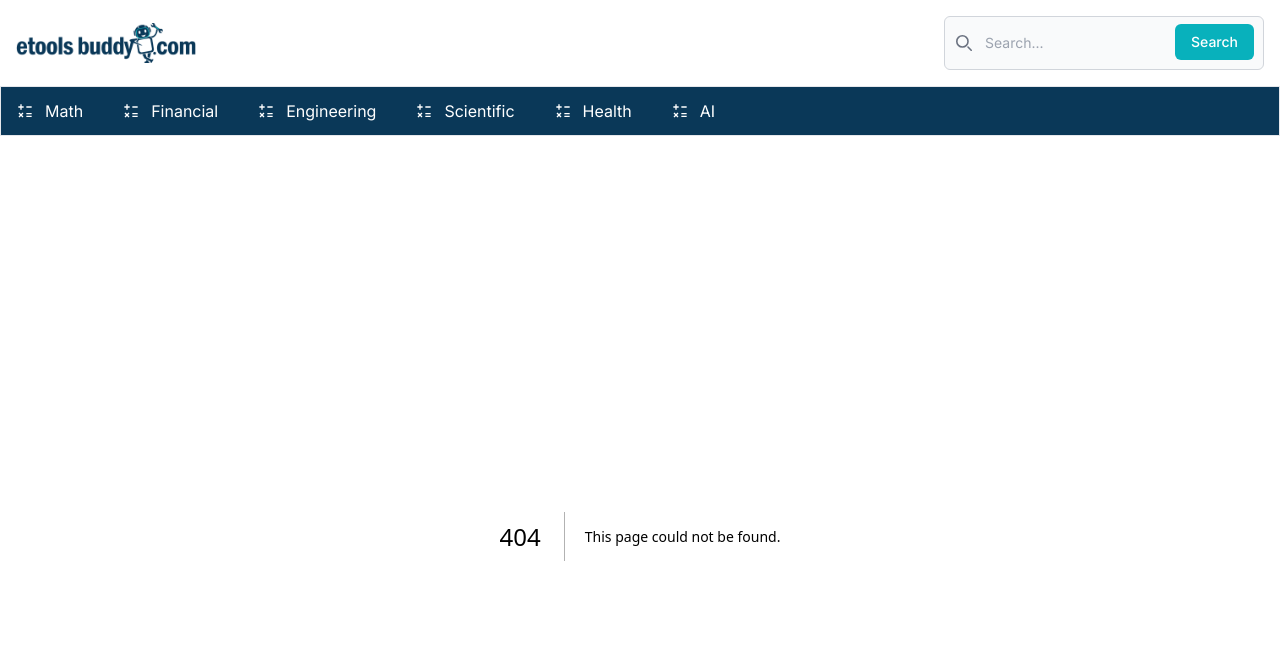
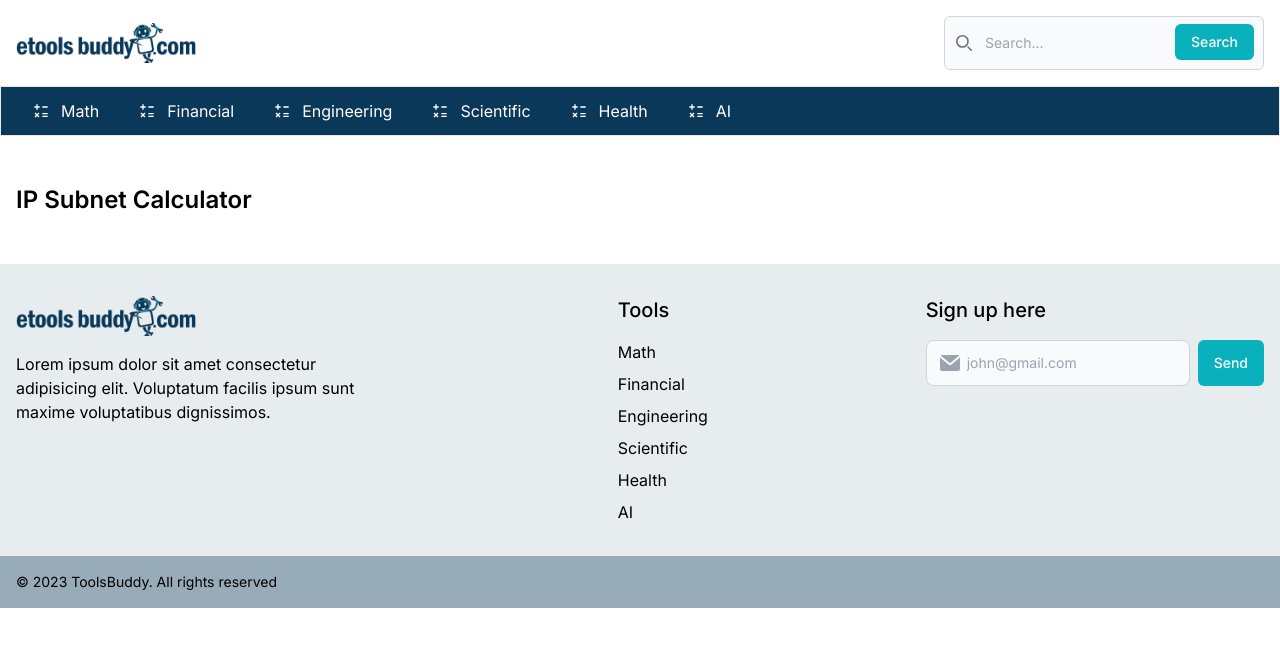
Before and after one commit to Salgaduwml/etools, a Next.js app: page /IPSubnetCalculator in a window 1280 px wide. Before the commit this address had no page. Shown: the top 646 px of the page. Built offline with nearby package versions, Linux system fonts and the light colour scheme.

Commit message:
Add footer

```diff
--- /dev/null
+++ b/src/Tools.js
@@ -0,0 +1,33 @@
+import { BiMath } from "react-icons/bi";
+export const tools = [
+  {
+    name: "Math",
+    url: "/",
+    icon: <BiMath />,
+  },
+  {
+    name: "Financial",
+    url: "/",
+    icon: <BiMath />,
+  },
+  {
+    name: "Engineering",
+    url: "/",
+    icon: <BiMath />,
+  },
+  {
+    name: "Scientific",
+    url: "/",
+    icon: <BiMath />,
+  },
+  {
+    name: "Health",
+    url: "/",
+    icon: <BiMath />,
+  },
+  {
+    name: "AI",
+    url: "/IPSubnetCalculator",
+    icon: <BiMath />,
+  },
+];
--- /dev/null
+++ b/src/app/IPSubnetCalculator/page.jsx
@@ -0,0 +1,11 @@
+import React from "react";
+
+const IPSubnetCalculator = () => {
+  return (
+    <div className="max-w-7xl mx-auto px-4 py-12">
+      <h1 className="text-2xl font-semibold">IP Subnet Calculator</h1>
+    </div>
+  );
+};
+
+export default IPSubnetCalculator;
--- a/src/app/layout.js
+++ b/src/app/layout.js
@@ -1,6 +1,7 @@
 import Navbar from "@/components/Navbar";
 import "./globals.css";
 import { Inter } from "next/font/google";
+import Footer from "@/components/Footer";
 
 const inter = Inter({ subsets: ["latin"] });
 
@@ -15,6 +16,7 @@ export default function RootLayout({ children }) {
       <body className={inter.className}>
         <Navbar />
         {children}
+        <Footer />
       </body>
     </html>
   );
--- a/src/app/page.jsx
+++ b/src/app/page.jsx
@@ -3,7 +3,7 @@ import Image from "next/image";
 export default function Home() {
   return (
     <main>
-      <h1>Initial Project</h1>
+      <h1>Home Page</h1>
     </main>
   );
 }
--- /dev/null
+++ b/src/components/Footer.jsx
@@ -0,0 +1,69 @@
+import Image from "next/image";
+
+import { tools } from "@/Tools";
+import Link from "next/link";
+
+const Footer = () => {
+  return (
+    <footer className="w-full bg-brand-dark-300">
+      <div className="max-w-7xl mx-auto py-8 px-4 flex flex-col md:flex-row items-start justify-start md:justify-between gap-8">
+        <div className="flex flex-col gap-4">
+          <Image
+            width={180}
+            height={50}
+            src={"/etools-logo.png"}
+            alt="etools logo"
+          />
+          <p className="max-w-sm">
+            Lorem ipsum dolor sit amet consectetur adipisicing elit. Voluptatum
+            facilis ipsum sunt maxime voluptatibus dignissimos.
+          </p>
+        </div>
+        <div className="flex flex-col gap-4">
+          <h4 className="text-xl font-medium">Tools</h4>
+          <div className="flex flex-col gap-2 items-start justify-start">
+            {tools.map((tool, i) => (
+              <Link key={i} href={tool.url}>
+                {tool.name}
+              </Link>
+            ))}
+          </div>
+        </div>
+        <div className="flex flex-col gap-4">
+          <h4 className="text-xl font-medium">Sign up here</h4>
+          <div className="flex gap-2">
+            <div className="relative">
+              <div className="absolute inset-y-0 left-0 flex items-center pl-3.5 pointer-events-none">
+                <svg
+                  className="w-5 h-5 text-gray-400"
+                  aria-hidden="true"
+                  xmlns="http://www.w3.org/2000/svg"
+                  fill="currentColor"
+                  viewBox="0 0 20 16"
+                >
+                  <path d="m10.036 8.278 9.258-7.79A1.979 1.979 0 0 0 18 0H2A1.987 1.987 0 0 0 .641.541l9.395 7.737Z" />
+                  <path d="M11.241 9.817c-.36.275-.801.425-1.255.427-.428 0-.845-.138-1.187-.395L0 2.6V14a2 2 0 0 0 2 2h16a2 2 0 0 0 2-2V2.5l-8.759 7.317Z" />
+                </svg>
+              </div>
+              <input
+                type="text"
+                className="bg-gray-50 border border-gray-300 text-gray-900 text-sm rounded-lg focus:ring-blue-500 focus:border-blue-500 block w-full pl-10 p-3"
+                placeholder="john@gmail.com"
+              />
+            </div>
+            <button className="text-white bg-light-blue-400 hover:bg-light-blue-500 focus:ring-4 focus:outline-none focus:ring-blue-300 font-medium rounded-md text-sm px-4 py-2">
+              Send
+            </button>
+          </div>
+        </div>
+      </div>
+      <div className="bg-brand-dark-500">
+        <div className="max-w-7xl p-4 mx-auto text-sm">
+          <p>© 2023 ToolsBuddy. All rights reserved</p>
+        </div>
+      </div>
+    </footer>
+  );
+};
+
+export default Footer;
--- a/src/components/MobileNav.jsx
+++ b/src/components/MobileNav.jsx
@@ -2,7 +2,7 @@ import Link from "next/link";
 import { RxHamburgerMenu } from "react-icons/rx";
 const MobileNav = ({ tools }) => {
   return (
-    <div className="bg-brand-dark-400 p-4 h-full absolute w-full text-white flex flex-col gap-4 justify-start">
+    <div className="bg-brand-dark-400 p-4 h-full absolute w-full text-white flex flex-col gap-4 justify-start z-10">
       <div>
         <ul className="flex items-center gap-10">
           <li>
@@ -18,10 +18,10 @@ const MobileNav = ({ tools }) => {
       </div>
       <div>
         <form>
-          <div class="relative">
-            <div class="absolute inset-y-0 left-0 flex items-center pl-3 pointer-events-none">
+          <div className="relative">
+            <div className="absolute inset-y-0 left-0 flex items-center pl-3 pointer-events-none">
               <svg
-                class="w-4 h-4 text-gray-500"
+                className="w-4 h-4 text-gray-500"
                 aria-hidden="true"
                 xmlns="http://www.w3.org/2000/svg"
                 fill="none"
@@ -29,9 +29,9 @@ const MobileNav = ({ tools }) => {
               >
                 <path
                   stroke="currentColor"
-                  stroke-linecap="round"
-                  stroke-linejoin="round"
-                  stroke-width="2"
+                  strokeLinecap="round"
+                  strokeLinejoin="round"
+                  strokeWidth="2"
                   d="m19 19-4-4m0-7A7 7 0 1 1 1 8a7 7 0 0 1 14 0Z"
                 />
               </svg>
@@ -39,7 +39,7 @@ const MobileNav = ({ tools }) => {
             <input
               type="search"
               id="default-search"
-              class="block w-full p-4 pl-10 text-sm text-gray-900 border border-gray-300 rounded-md bg-gray-50"
+              className="block w-full p-4 pl-10 text-sm text-gray-900 border border-gray-300 rounded-md bg-gray-50"
               placeholder="Search..."
               required
             />
--- a/src/components/Navbar.jsx
+++ b/src/components/Navbar.jsx
@@ -4,49 +4,16 @@ import Image from "next/image";
 import Link from "next/link";
 import { RxHamburgerMenu } from "react-icons/rx";
 import { GrClose } from "react-icons/gr";
-import { BiMath } from "react-icons/bi";
-import { IoAnalytics } from "react-icons/io";
 import MobileNav from "./MobileNav";
 
-const tools = [
-  {
-    name: "Math",
-    url: "/",
-    icon: <BiMath />,
-  },
-  {
-    name: "Financial",
-    url: "/",
-    icon: <BiMath />,
-  },
-  {
-    name: "Engineering",
-    url: "/",
-    icon: <BiMath />,
-  },
-  {
-    name: "Scientific",
-    url: "/",
-    icon: <BiMath />,
-  },
-  {
-    name: "Health",
-    url: "/",
-    icon: <BiMath />,
-  },
-  {
-    name: "AI",
-    url: "/",
-    icon: <BiMath />,
-  },
-];
+import { tools } from "@/Tools";
 
 const Navbar = () => {
   const [isMobile, setIsMobile] = useState(false);
   return (
     <>
-      <nav className="w-full px-4 py-4">
-        <div className="max-w-7xl mx-auto flex justify-between items-center">
+      <nav className="w-full py-4">
+        <div className="max-w-7xl mx-auto px-4 flex justify-between items-center">
           <Image
             width={180}
             height={50}
@@ -68,10 +35,10 @@ const Navbar = () => {
           </div>
           <div className="w-[320px] hidden md:block">
             <form>
-              <div class="relative">
-                <div class="absolute inset-y-0 left-0 flex items-center pl-3 pointer-events-none">
+              <div className="relative">
+                <div className="absolute inset-y-0 left-0 flex items-center pl-3 pointer-events-none">
                   <svg
-                    class="w-4 h-4 text-gray-500"
+                    className="w-4 h-4 text-gray-500"
                     aria-hidden="true"
                     xmlns="http://www.w3.org/2000/svg"
                     fill="none"
@@ -79,9 +46,9 @@ const Navbar = () => {
                   >
                     <path
                       stroke="currentColor"
-                      stroke-linecap="round"
-                      stroke-linejoin="round"
-                      stroke-width="2"
+                      strokeLinecap="round"
+                      strokeLinejoin="round"
+                      strokeWidth="2"
                       d="m19 19-4-4m0-7A7 7 0 1 1 1 8a7 7 0 0 1 14 0Z"
                     />
                   </svg>
@@ -89,13 +56,13 @@ const Navbar = () => {
                 <input
                   type="search"
                   id="default-search"
-                  class="block w-full p-4 pl-10 text-sm text-gray-900 border border-gray-300 rounded-md bg-gray-50"
+                  className="block w-full p-4 pl-10 text-sm text-gray-900 border border-gray-300 rounded-md bg-gray-50"
                   placeholder="Search..."
                   required
                 />
                 <button
                   type="submit"
-                  class="text-white absolute right-2.5 bottom-2.5 bg-light-blue-400 hover:bg-light-blue-500 focus:ring-4 focus:outline-none focus:ring-blue-300 font-medium rounded-md text-sm px-4 py-2"
+                  className="text-white absolute right-2.5 bottom-2.5 bg-light-blue-400 hover:bg-light-blue-500 focus:ring-4 focus:outline-none focus:ring-blue-300 font-medium rounded-md text-sm px-4 py-2"
                 >
                   Search
                 </button>
@@ -114,12 +81,12 @@ const Navbar = () => {
         </div>
       </nav>
       <div className="w-full  border bottom-1 top-1 px-4 py-3 bg-brand-dark-400 text-white hidden md:block">
-        <div className="max-w-7xl mx-auto flex items-center justify-start gap-10">
+        <div className="max-w-7xl mx-auto px-4 flex items-center justify-start gap-10">
           {tools.map((tool, i) => (
             <Link
               href={tool.url}
               key={i}
-              className="flex items-center gap-3 hover:text-light-blue-400 active:text-light-blue-400"
+              className="flex items-center gap-3 hover:text-light-blue-400"
             >
               {tool.icon}
               {tool.name}
--- a/tailwind.config.js
+++ b/tailwind.config.js
@@ -15,7 +15,9 @@ module.exports = {
       colors: {
         "light-blue-400": "#08B1BC",
         "light-blue-500": "#079CA6",
+        "brand-dark-300": "#E7ECEF",
         "brand-dark-400": "#0A3858",
+        "brand-dark-500": "#98ABB9",
       },
     },
   },
```
